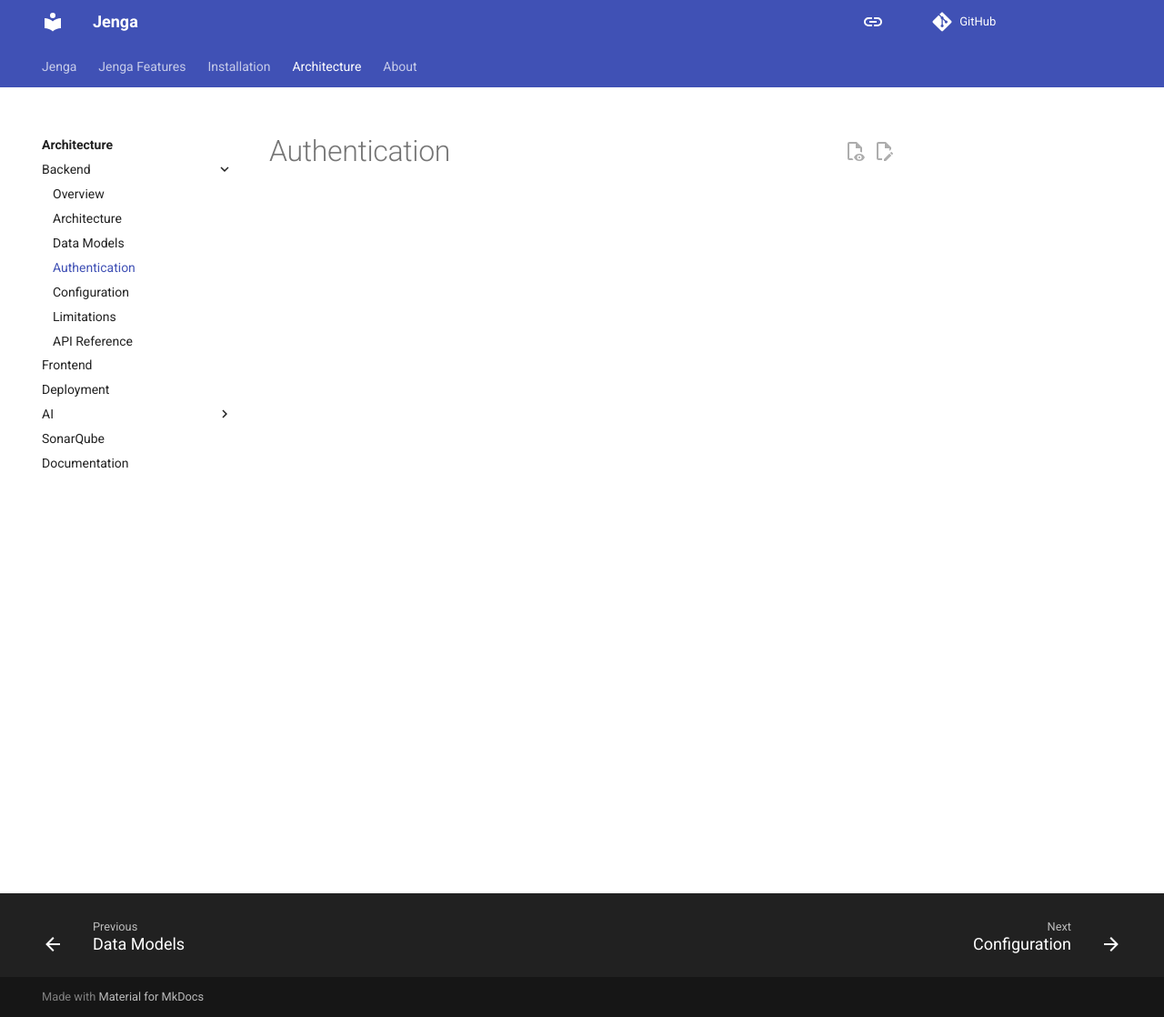
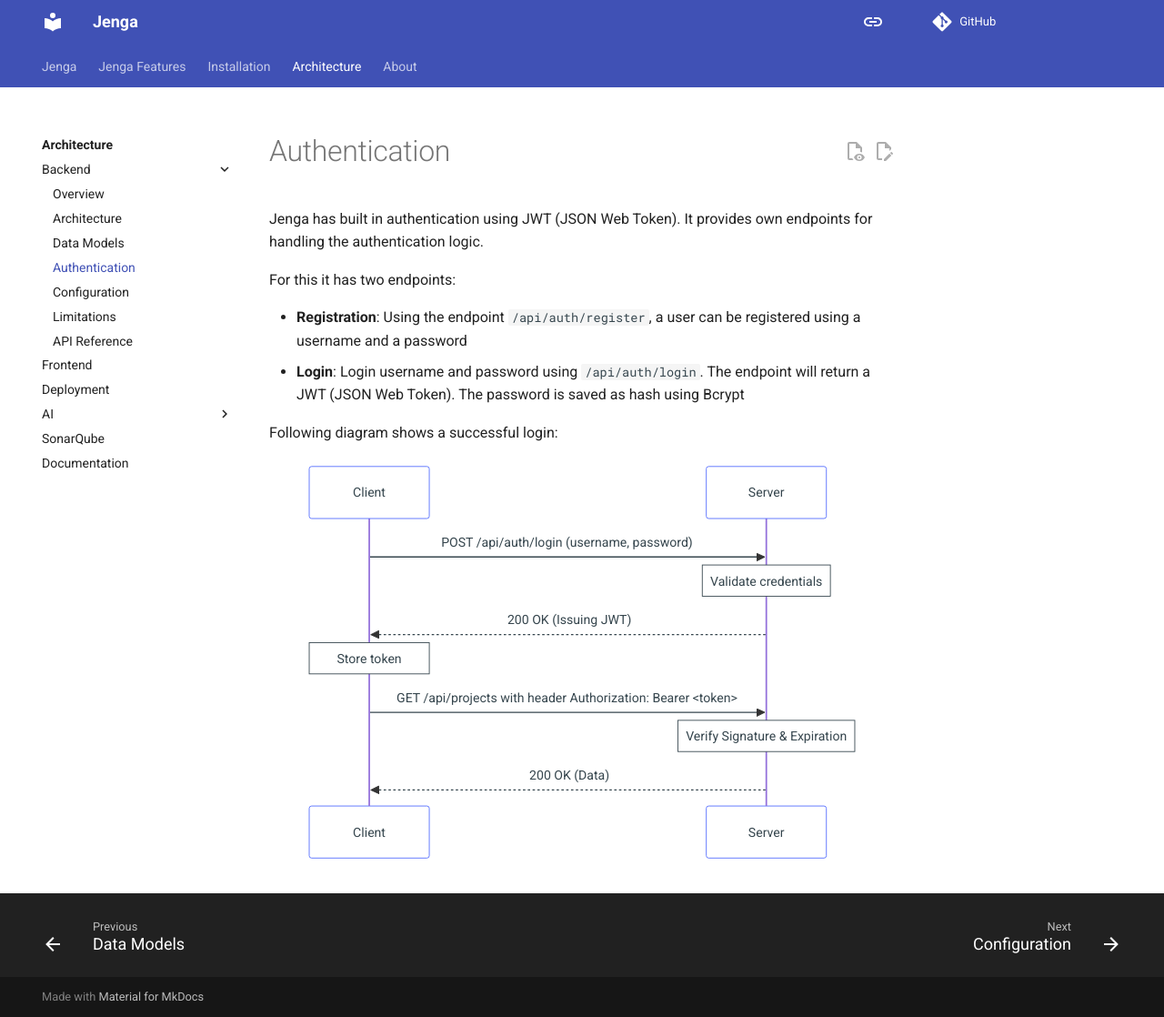
Before and after one commit to Jenga-PMS/Jenga-PMS.github.io, an MkDocs documentation site: the page built from docs/architecture/backend/authentication.md, in a window 1280 px wide and 1118 px high. Shown: the whole window at 91% size. Built offline with MkDocs 1.6.1 and Material for MkDocs 9.7.7, drawn with Linux system fonts in a browser that asks for light colours; comment, search, counter and statistics services are not loaded.

Commit message:
Auth docs for BE

````diff
--- a/docs/architecture/backend/authentication.md
+++ b/docs/architecture/backend/authentication.md
@@ -1 +1,22 @@
 # Authentication
+
+Jenga has built in authentication using JWT (JSON Web Token). It provides own endpoints for handling the authentication logic.
+
+For this it has two endpoints:
+
+- **Registration**: Using the endpoint `/api/auth/register`, a user can be registered using a username and a password
+- **Login**: Login username and password using `/api/auth/login`. The endpoint will return a JWT (JSON Web Token). The password is saved as hash using Bcrypt
+
+Following diagram shows a successful login:
+``` mermaid
+sequenceDiagram
+    participant Client
+    participant Server
+    Client->>Server: POST /api/auth/login (username, password)
+    Note over Server: Validate credentials
+    Server-->>Client: 200 OK (Issuing JWT)
+    Note over Client: Store token
+    Client->>Server: GET /api/projects with header Authorization: Bearer <token>
+    Note over Server: Verify Signature & Expiration
+    Server-->>Client: 200 OK (Data)
+```
````
